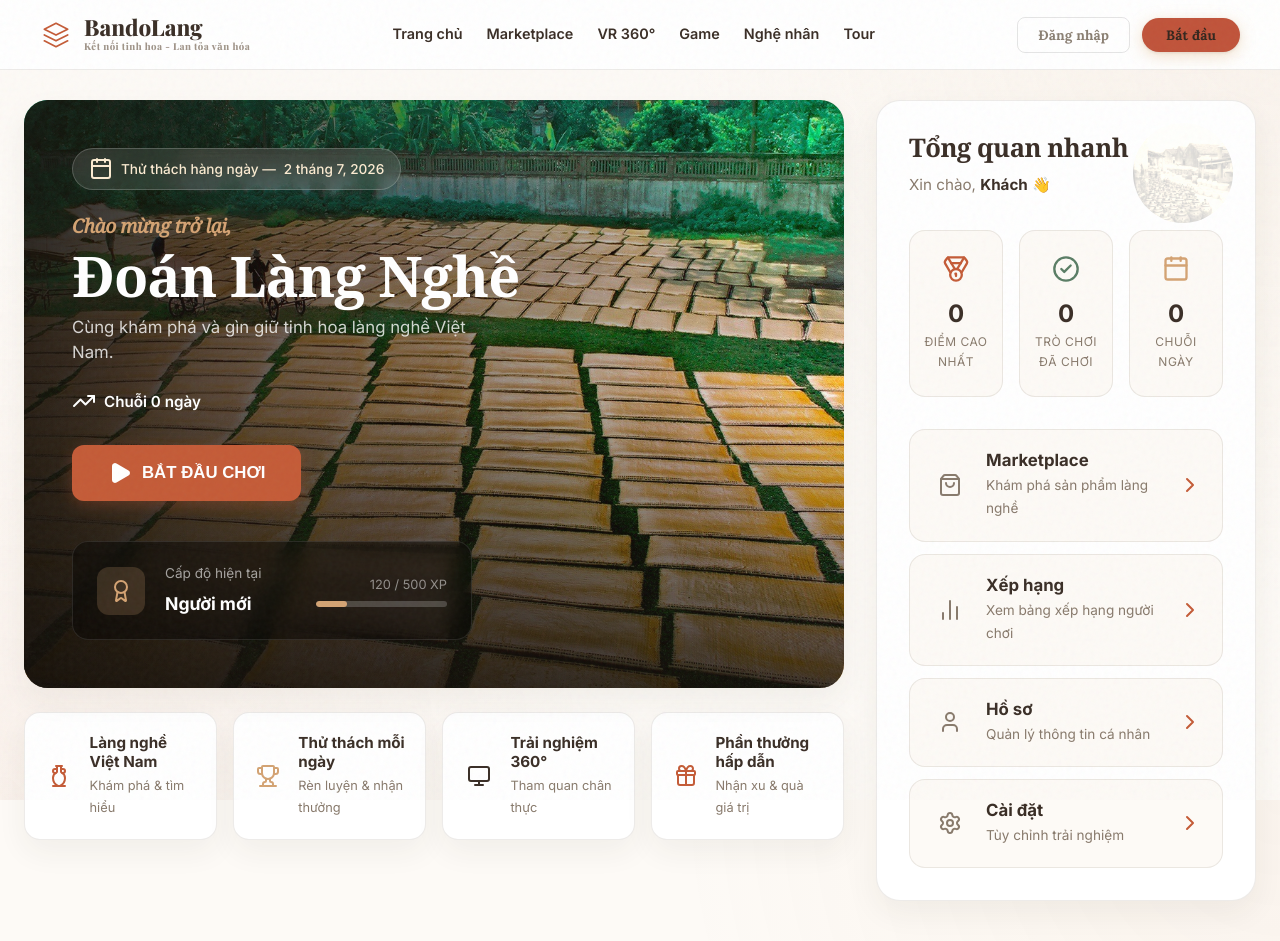
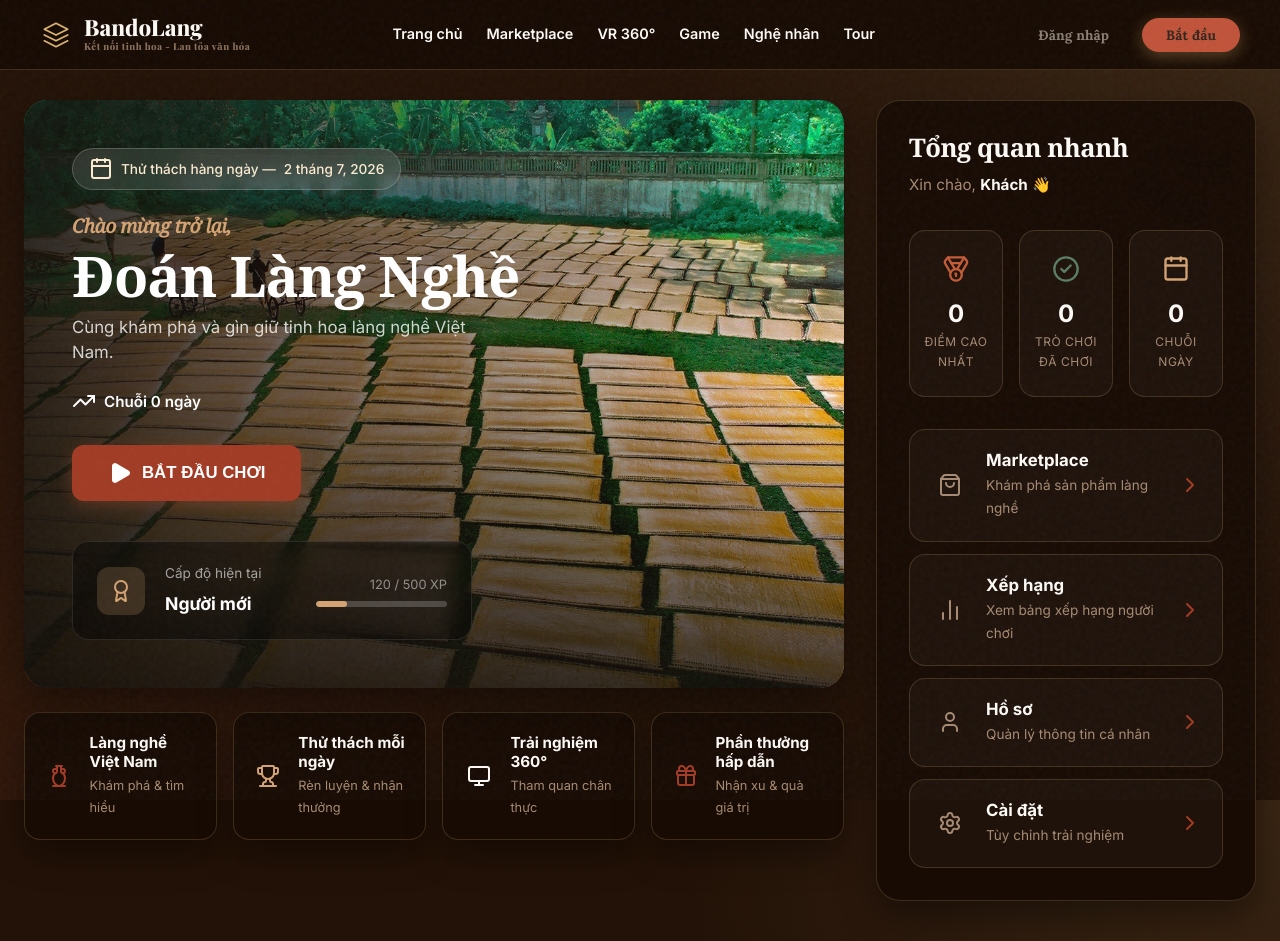
Before and after one commit to fptanimal/doan-lang-nghe, a plain HTML site: page lobby.html in a window 1280 px wide. Drawn offline with nearby package versions, Linux system fonts and the light colour scheme; a web font is replaced by a local one.

Commit message:
Transform Game Lobby page theme from pale white/yellowish to dark luxury mahogany heritage theme matching the rest of the site

```diff
--- a/css/lobby-new.css
+++ b/css/lobby-new.css
@@ -2,15 +2,15 @@
 @import url('https://fonts.googleapis.com/css2?family=Dancing+Script:wght@700&family=Noto+Serif:ital,wght@0,400;0,700;1,400&family=Inter:wght@400;500;600;700&display=swap');
 
 :root {
-  --lb-bg: #fdfaf6;
-  --lb-card-bg: #ffffff;
-  --lb-text-main: #3a2e26;
-  --lb-text-muted: #887a6c;
-  --lb-accent: #c45b37;
-  --lb-accent-hover: #a64c2d;
-  --lb-gold: #d4a373;
-  --lb-border: rgba(136, 122, 108, 0.15);
-  --lb-shadow: 0 12px 30px rgba(58, 46, 38, 0.06);
+  --lb-bg: #231207;
+  --lb-card-bg: #170b04;
+  --lb-text-main: #fdfaf6;
+  --lb-text-muted: #a68a73;
+  --lb-accent: #a13b24;
+  --lb-accent-hover: #c0452a;
+  --lb-gold: #dcb374;
+  --lb-border: rgba(220, 179, 116, 0.2);
+  --lb-shadow: 0 15px 35px rgba(0, 0, 0, 0.4);
   --font-serif: 'Noto Serif', serif;
   --font-sans: 'Inter', sans-serif;
 }
@@ -20,8 +20,8 @@ body.lobby-light {
   color: var(--lb-text-main);
   font-family: var(--font-sans);
   margin: 0;
-  background-image: radial-gradient(circle at 100% 0%, rgba(212,163,115,0.08) 0%, transparent 40%),
-                    radial-gradient(circle at 0% 100%, rgba(196,91,55,0.05) 0%, transparent 40%);
+  background-image: radial-gradient(circle at 100% 0%, rgba(220,179,116,0.12) 0%, transparent 40%),
+                    radial-gradient(circle at 0% 100%, rgba(161,59,36,0.1) 0%, transparent 40%);
   background-attachment: fixed;
 }
 
@@ -310,7 +310,7 @@ body.lobby-light {
 }
 
 .lb-stat-box {
-  background: var(--lb-bg);
+  background: rgba(255, 255, 255, 0.03);
   border: 1px solid var(--lb-border);
   border-radius: 16px;
   padding: 24px 12px;
@@ -348,7 +348,7 @@ body.lobby-light {
   display: flex;
   align-items: center;
   padding: 20px;
-  background: var(--lb-bg);
+  background: rgba(255, 255, 255, 0.03);
   border: 1px solid var(--lb-border);
   border-radius: 16px;
   text-decoration: none;
@@ -357,8 +357,8 @@ body.lobby-light {
 }
 
 .lb-link-item:hover {
-  background: #f5f0ea;
-  border-color: #d4a373;
+  background: rgba(220, 179, 116, 0.1);
+  border-color: #dcb374;
 }
 
 .lb-link-icon {
@@ -413,14 +413,14 @@ body.lobby-light {
   }
 }
 
-/* Light Navbar Overrides */
-body.lobby-light .main-navbar { background: rgba(255, 255, 255, 0.95) !important; backdrop-filter: blur(16px) !important; border-bottom: 1px solid var(--lb-border) !important; }
-body.lobby-light .main-navbar .navbar-logo span svg { color: var(--lb-accent) !important; stroke: var(--lb-accent) !important; }
+/* Dark Luxury Navbar Overrides */
+body.lobby-light .main-navbar { background: rgba(23, 11, 4, 0.95) !important; backdrop-filter: blur(16px) !important; border-bottom: 1px solid var(--lb-border) !important; }
+body.lobby-light .main-navbar .navbar-logo span svg { color: var(--lb-gold) !important; stroke: var(--lb-gold) !important; }
 body.lobby-light .main-navbar .navbar-logo div span:first-child { color: var(--lb-text-main) !important; font-weight: 800 !important; }
 body.lobby-light .main-navbar .navbar-logo div span:last-child { color: var(--lb-text-muted) !important; }
 body.lobby-light .main-navbar .navbar-links a { color: var(--lb-text-main) !important; font-weight: 600 !important; }
-body.lobby-light .main-navbar .navbar-links a:hover, body.lobby-light .main-navbar .navbar-links a.active { color: var(--lb-accent) !important; }
+body.lobby-light .main-navbar .navbar-links a:hover, body.lobby-light .main-navbar .navbar-links a.active { color: var(--lb-gold) !important; }
 body.lobby-light .main-navbar .nav-icon i { color: var(--lb-text-main) !important; }
-body.lobby-light .main-navbar .nav-icon { background: var(--lb-bg) !important; border: 1px solid var(--lb-border) !important; }
+body.lobby-light .main-navbar .nav-icon { background: rgba(255,255,255,0.05) !important; border: 1px solid var(--lb-border) !important; }
 body.lobby-light .main-navbar .nav-user-name { color: var(--lb-text-main) !important; }
-body.lobby-light .main-navbar .navbar-logo span { color: var(--lb-accent) !important; }
+body.lobby-light .main-navbar .navbar-logo span { color: var(--lb-gold) !important; }
```
